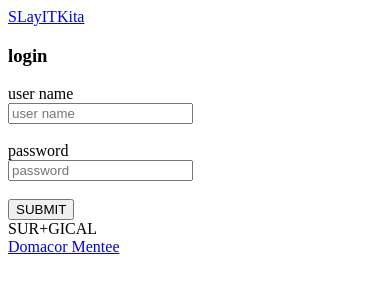
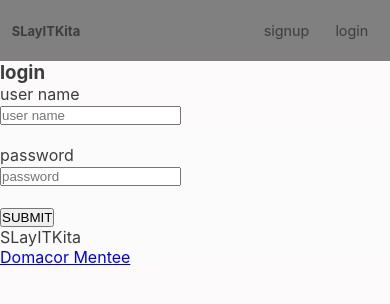
Before and after one commit to dommentee/booking-app-front, a React (Create React App) app in the folder booking-front/: page /login in a window 390 px wide. Shown: the top 304 px of the page. Built offline with nearby package versions, Linux system fonts and the light colour scheme.

Commit message:
styled the headerwith mobile first approach

```diff
--- a/booking-front/package.json
+++ b/booking-front/package.json
@@ -11,6 +11,7 @@
     "@types/react": "^17.0.20",
     "@types/react-dom": "^17.0.9",
     "@types/react-router-dom": "^5.3.3",
+    "node-sass": "^7.0.1",
     "react": "^17.0.2",
     "react-dom": "^17.0.2",
     "react-router-dom": "^6.2.2",
--- a/booking-front/src/App.tsx
+++ b/booking-front/src/App.tsx
@@ -1,5 +1,6 @@
 import React from 'react';
 import { BrowserRouter as Router, Routes, Route, Link} from 'react-router-dom';
+
 
 //components
 import Home from './pages/Home'
@@ -7,6 +8,8 @@ import Signup from './pages/Signup';
 import Login from './pages/Login';
 import Footer from './components/Footer';
 
+//style
+import './SASS/App.scss';
 
 
 const App = () => {
@@ -35,12 +38,16 @@ const App = () => {
                 </>
               ): (
                 <>
-                 <Link to="/signup"><div className="session-button" id="sign-up">signup</div></Link>
+                  <Link to="/signup"><div className="session-button" id="sign-up">signup</div></Link>
                   <Link to="/login"><div className="session-button" id="login">login</div></Link>
                 </>
               )
             }
           </div> */}
+        <div className='user-wrap'>
+          <Link to="/signup"><div className="session-button" id="sign-up">signup</div></Link>
+          <Link to="/login"><div className="session-button" id="login">login</div></Link>
+        </div>
         </div>
         {/* {
           searchResults ? (
--- /dev/null
+++ b/booking-front/src/SASS/App.scss
@@ -0,0 +1,175 @@
+
+// .header {
+//     width: 100%;
+//     padding: 30px 7%;
+//     display: flex;
+//     align-items: center;
+//     justify-content: space-between;
+//     font-size: .9em;
+//     a {
+//       text-decoration: none;
+//       color: #3D3D3D;
+//       font-weight: 500;
+//       font-size: 1.2em;
+//     }
+//     .home-button {
+//       padding: 6px 30px;
+//       font-weight: bolder;
+//       font-size: 1.3em;
+
+//       // border: 2.5px solid rgba(68, 70, 230, 0.884);
+//       border-radius: 3px;
+//       margin-right: 12px;
+
+//       &:hover {
+//        color:  rgba(68, 70, 230, 0.884);
+//         cursor: pointer;
+//       }
+//     }
+//     width: 100%;
+//     .search-form-warp {
+//       width: 50%;
+//       display: flex;
+//       align-items: center;
+//       .seach-form {
+//         width: 100%;
+//         display: flex;
+//         align-items: center;
+//         justify-content: space-between;
+//       }
+//       .searh-input {
+//         padding: 8px;
+//         width: 80%;
+//         border: 1px solid #1a4a68;
+//         border-radius: 3px;
+//         box-shadow: none;
+//         &:focus {
+//           outline: none;
+//         }
+//       }
+//       .submit-search {
+//         padding: 9px 40px;
+//         border-radius: 3px;
+//         color: #EDEDED;
+//         margin-left: 6px;
+//         border-width: 0;
+//         background-color: rgba(68, 70, 230, 0.884);
+//         &:hover {
+//           cursor: pointer;
+//         }
+//       }
+//     }
+//     .user-wrap {
+//         display: flex;
+//         align-items: center;
+//         justify-content: space-between;
+
+//         .session-button {
+//           padding: 5px 30px;
+//           border: 2.5px solid transparent;
+//           border-radius: 3px;
+//           // color: #387094;
+//           // border: 2.5px solid #387094;
+//         }
+//         #sign-up {
+//           border: 2.5px solid transparent;
+//           &:hover {
+//             transition: .5s;
+//             border-bottom: 2.5px solid  rgba(68, 70, 230, 0.884);
+//             cursor: pointer;
+//           }
+//         }
+
+//         #login {
+//           margin-left: 6px;
+//           &:hover {
+//             border-bottom: 2.5px solid  rgba(68, 70, 230, 0.884);
+//             cursor: pointer;
+//           }
+//         }
+//       }
+// }
+
+@media (min-width: 375px) {
+    .header {
+        width: 100%;
+        padding: 15px 3%;
+        display: flex;
+        align-items: center;
+        justify-content: space-between;
+        background-color: grey;
+        font-size: .9em;
+        a {
+          text-decoration: none;
+          color: #3D3D3D;
+        }
+        .home-button {
+          font-weight: bolder;
+          font-size: .9em;
+          &:hover {
+           color:  rgba(68, 70, 230, 0.884);
+            cursor: pointer;
+          }
+        }
+        // .search-form-warp {
+        //   width: 50%;
+        //   display: flex;
+        //   align-items: center;
+        //   .seach-form {
+        //     width: 100%;
+        //     display: flex;
+        //     align-items: center;
+        //     justify-content: space-between;
+        //   }
+        //   .searh-input {
+        //     padding: 8px;
+        //     width: 80%;
+        //     border: 1px solid #1a4a68;
+        //     border-radius: 3px;
+        //     box-shadow: none;
+        //     &:focus {
+        //       outline: none;
+        //     }
+        //   }
+        //   .submit-search {
+        //     padding: 9px 40px;
+        //     border-radius: 3px;
+        //     color: #EDEDED;
+        //     margin-left: 6px;
+        //     border-width: 0;
+        //     background-color: rgba(68, 70, 230, 0.884);
+        //     &:hover {
+        //       cursor: pointer;
+        //     }
+        //   }
+        // }
+        .user-wrap {
+            display: flex;
+            align-items: center;
+            justify-content: space-between;
+
+            .session-button {
+              padding: 5px 8px;
+              border: 2.5px solid transparent;
+              border-radius: 3px;
+              cursor: pointer;
+            }
+            #sign-up {
+              border: 2.5px solid transparent;
+              &:hover {
+                transition: .5s;
+                border-bottom: 2.5px solid  rgba(226, 69, 41, 0.884);
+              }
+            }
+
+            #login {
+              margin-left: 6px;
+              &:hover {
+                border-bottom: 2.5px solid  rgba(68, 70, 230, 0.884);
+              }
+            }
+          }
+    }
+
+
+}
--- /dev/null
+++ b/booking-front/src/SASS/Index.scss
@@ -0,0 +1,22 @@
+* {
+	padding: 0;
+	margin: 0;
+	box-sizing: border-box;
+}
+body {
+  margin: 0;
+  color: #3D3D3D;
+  background: -webkit-linear-gradient( #fcfafa, #fcfbfb);
+  background-color: #EDEDED;
+
+  font-family: -apple-system, BlinkMacSystemFont, 'Segoe UI', 'Roboto', 'Oxygen',
+    'Ubuntu', 'Cantarell', 'Fira Sans', 'Droid Sans', 'Helvetica Neue',
+    sans-serif;
+  -webkit-font-smoothing: antialiased;
+  -moz-osx-font-smoothing: grayscale;
+}
+
+code {
+  font-family: source-code-pro, Menlo, Monaco, Consolas, 'Courier New',
+    monospace;
+}
--- a/booking-front/src/components/Footer.tsx
+++ b/booking-front/src/components/Footer.tsx
@@ -3,7 +3,7 @@ import React from "react";
 const Footer = () => {
     return (
         <div className="footer">
-            <span className="name">SUR+GICAL</span>
+            <span className="name">SLayITKita</span>
 		    <div className="developer">
 			    <a href="https://domacor.netlify.app" target="_blank"> Domacor Mentee </a>
 		    </div>
--- a/booking-front/src/index.tsx
+++ b/booking-front/src/index.tsx
@@ -1,6 +1,6 @@
 import React from 'react';
 import ReactDOM from 'react-dom';
-
+import './SASS/Index.scss'
 
 import App from './App';
 import reportWebVitals from './reportWebVitals';
--- a/booking-front/src/pages/Home.tsx
+++ b/booking-front/src/pages/Home.tsx
@@ -8,27 +8,7 @@ let navagate = useNavigate()
   return (
       <div className="home">
           <div className="landing-banner">
-              <div className='intro'>
-                  <p>
-                      <span>SUR+GICAL</span>
-                      is here to better prepare you for the unexpected.<br/>
-                      It estimates the cost of a medical procedure with the help of you and others willing to share
-                      their expierences. The goal? better expierences and transprenacy of hospitals /clinics.
-                    </p>
-              </div>
-              <div className="intro right">
-                  <span className="name">
-                      SUR+GICAL
-                    </span>
 
-                  <div>contribue now</div>
-                  {
-                      props.user ?
-                      (
-                          <div className="upload-button" onClick={() => navagate('/contribute')}>Up load procedure</div>
-                      ): <div className="upload-button" onClick={() => navagate('/login')}>login to share now</div>
-                  }
-              </div>
           </div>
 
       </div>
```
Also changed, not shown: 1 other file (tests, documents, lock files or other folders).
